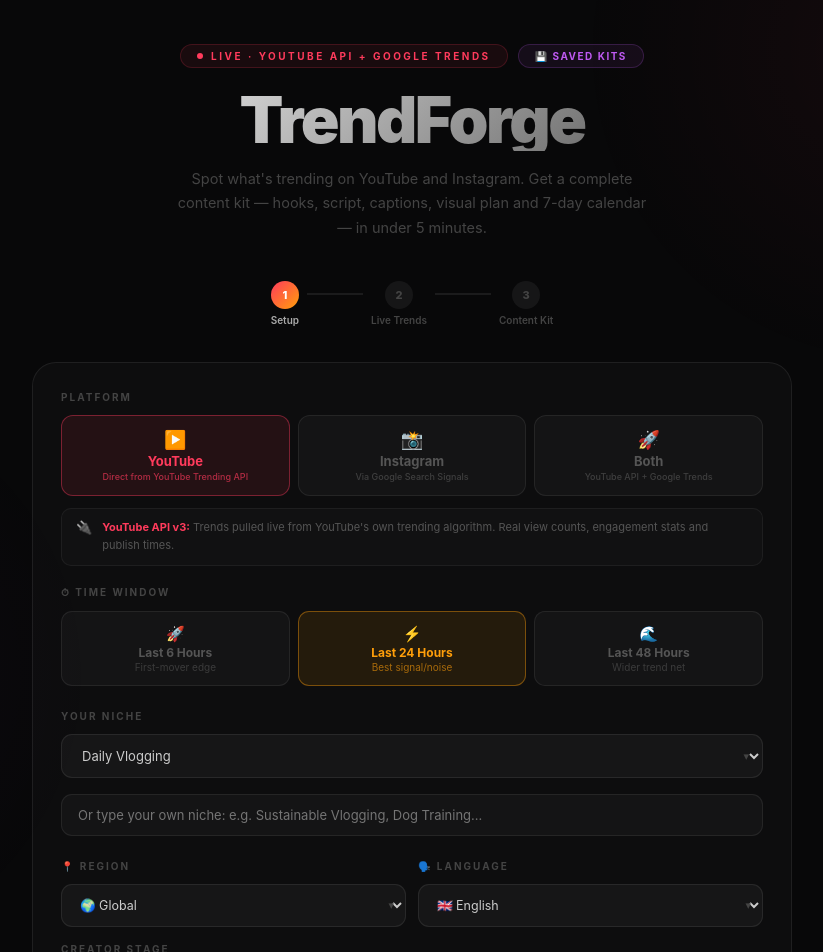
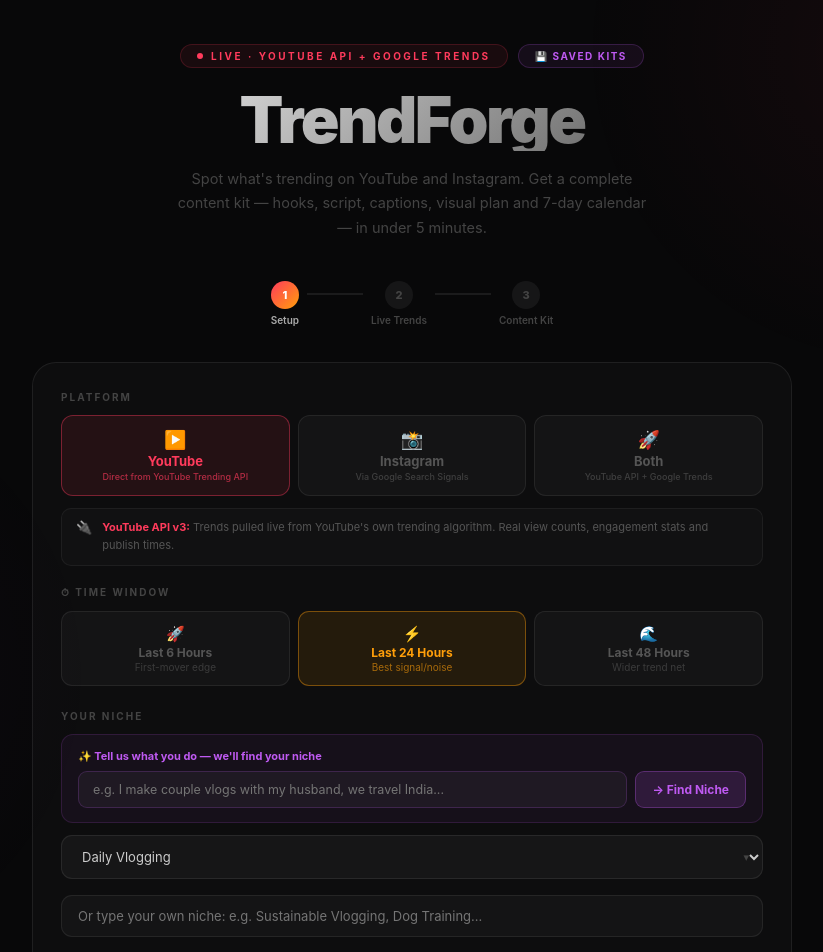
Before and after one commit to annanyaadyasha1-coder/trendforge, a Next.js app: page / in a window 1280 px wide. Shown: the top 952 px of the page, without its empty margins (228-1051 px from the left). Built offline with nearby package versions, Linux system fonts and the light colour scheme.

Commit message:
Update index.js

```diff
--- a/pages/index.js
+++ b/pages/index.js
@@ -42,6 +42,7 @@
   { group:"🎮 Tech & Gaming",        niches:["Tech Reviews & Gadgets","Gaming & Esports","AI & Productivity","Coding & Dev Life"] },
   { group:"🎭 Entertainment",        niches:["Comedy & Skits","Pop Culture & Reactions","Music","Sports","True Crime"] },
   { group:"📚 Education & Self-Dev", niches:["Education & Explainers","Motivation & Mindset","Parenting & Family","Relationships & Dating","DIY & Home Decor","Pets & Animals"] },
+  { group:"🎬 Film & Animation",     niches:["Film & Animation","Movie Reviews","Anime","Cartoons & Animation","Film Analysis"] },
 ];
 
 const REGIONS = [
@@ -71,6 +72,9 @@
   { key:"audioFormat",          icon:"🎵", label:"Format & Algorithm"         },
   { key:"performancePrediction",icon:"📊", label:"Performance Prediction"     },
   { key:"calendar",             icon:"📅", label:"7-Day Calendar"             },
+  { key:"youtubeTitles",        icon:"🏆", label:"YouTube Titles (SEO)"       },
+  { key:"youtubeDescription",   icon:"📝", label:"YouTube Description"        },
+  { key:"youtubeTags",          icon:"🏷️",  label:"YouTube Tags"               },
 ];
 
 const TIER_META = {
@@ -267,6 +271,9 @@
   const [platform,setPlatform]=useState("youtube");
   const [niche,setNiche]=useState("Daily Vlogging");
   const [customNiche,setCustomNiche]=useState("");
+  const [nicheDescription,setNicheDescription]=useState("");
+  const [mappingNiche,setMappingNiche]=useState(false);
+  const [mappedResult,setMappedResult]=useState(null);
   const [region,setRegion]=useState("global");
   const [creatorStage,setCreatorStage]=useState("starter");
   const [language,setLanguage]=useState("english");
@@ -307,6 +314,41 @@
     setErrorHint("");
     setDismissed([]);
     window.scrollTo({top:0,behavior:"smooth"});
+  }
+
+  async function doMapNiche() {
+    if (!nicheDescription.trim()) return;
+    setMappingNiche(true);
+    setMappedResult(null);
+    try {
+      const res = await fetch("/api/mapNiche", {
+        method: "POST",
+        headers: {"Content-Type": "application/json"},
+        body: JSON.stringify({ description: nicheDescription }),
+      });
+      const data = await res.json();
+      if (res.ok && data.matchedNiche) {
+        setMappedResult(data);
+        setNiche(data.matchedNiche);
+        setCustomNiche(data.refinedLabel || "");
+      } else {
+        setMappedResult({ error: data.error || "Could not map niche" });
+      }
+    } catch {
+      setMappedResult({ error: "Network error" });
+    }
+    setMappingNiche(false);
+  }
+
+  function acceptMappedNiche() {
+    setNicheDescription("");
+    setMappedResult(null);
+  }
+
+  function rejectMappedNiche() {
+    setMappedResult(null);
+    setNiche("Daily Vlogging");
+    setCustomNiche("");
   }
 
   async function doFetchTrends() {
@@ -437,8 +479,50 @@
 
                     <div style={{marginBottom:16}}>
                       <label style={{display:"block",fontSize:10,color:"#444",letterSpacing:2,textTransform:"uppercase",fontWeight:700,marginBottom:12}}>Your Niche</label>
+
+                      {/* Smart niche mapper */}
+                      <div style={{background:"rgba(191,90,242,0.05)",border:"1px solid rgba(191,90,242,0.15)",borderRadius:12,padding:"14px 16px",marginBottom:12}}>
+                        <div style={{fontSize:11,color:"#BF5AF2",fontWeight:700,marginBottom:8}}>✨ Tell us what you do — we'll find your niche</div>
+                        <div style={{display:"flex",gap:8}}>
+                          <input
+                            type="text"
+                            value={nicheDescription}
+                            onChange={e=>setNicheDescription(e.target.value)}
+                            onKeyDown={e=>e.key==="Enter"&&!mappingNiche&&doMapNiche()}
+                            placeholder="e.g. I make couple vlogs with my husband, we travel India..."
+                            disabled={isBusy||mappingNiche}
+                            style={{flex:1,background:"rgba(255,255,255,0.04)",border:"1px solid rgba(191,90,242,0.2)",borderRadius:9,padding:"10px 14px",color:"#ddd",fontSize:12.5}}
+                          />
+                          <button
+                            onClick={doMapNiche}
+                            disabled={isBusy||mappingNiche||!nicheDescription.trim()}
+                            style={{background:mappingNiche?"rgba(255,255,255,0.04)":"rgba(191,90,242,0.15)",border:"1px solid rgba(191,90,242,0.3)",borderRadius:9,padding:"10px 16px",color:mappingNiche?"#444":"#BF5AF2",fontSize:12,fontWeight:700,cursor:(!nicheDescription.trim()||mappingNiche)?"not-allowed":"pointer",whiteSpace:"nowrap"}}
+                          >
+                            {mappingNiche?"Mapping...":"→ Find Niche"}
+                          </button>
+                        </div>
+
+                        {/* Mapping result */}
+                        {mappedResult&&!mappedResult.error&&(
+                          <div style={{marginTop:12,background:"rgba(50,215,75,0.05)",border:"1px solid rgba(50,215,75,0.2)",borderRadius:9,padding:"12px 14px"}}>
+                            <div style={{fontSize:11,color:"#32D74B",fontWeight:700,marginBottom:4}}>✓ Niche matched!</div>
+                            <div style={{fontSize:13,color:"#ddd",fontWeight:700,marginBottom:3}}>{mappedResult.refinedLabel}</div>
+                            <div style={{fontSize:11,color:"#666",marginBottom:3}}>Category: {mappedResult.matchedNiche}</div>
+                            <div style={{fontSize:11,color:"#555",marginBottom:10}}>{mappedResult.reason}</div>
+                            <div style={{display:"flex",gap:8}}>
+                              <button onClick={acceptMappedNiche} style={{flex:1,background:"rgba(50,215,75,0.1)",border:"1px solid rgba(50,215,75,0.3)",borderRadius:8,padding:"8px",color:"#32D74B",fontSize:11,fontWeight:700,cursor:"pointer"}}>✓ Yes, that's me</button>
+                              <button onClick={rejectMappedNiche} style={{flex:1,background:"rgba(255,69,58,0.06)",border:"1px solid rgba(255,69,58,0.2)",borderRadius:8,padding:"8px",color:"#FF453A",fontSize:11,fontWeight:700,cursor:"pointer"}}>✗ Pick manually</button>
+                            </div>
+                          </div>
+                        )}
+                        {mappedResult?.error&&(
+                          <div style={{marginTop:10,fontSize:11,color:"#FF453A"}}>⚠️ {mappedResult.error} — please pick manually below.</div>
+                        )}
+                      </div>
+
+                      {/* Manual dropdown */}
                       <div style={{position:"relative"}}>
-                        <select value={niche} onChange={e=>{setNiche(e.target.value);setCustomNiche("");}} disabled={isBusy} style={{width:"100%",background:"rgba(255,255,255,0.04)",border:"1.5px solid rgba(255,255,255,0.08)",borderRadius:11,padding:"12px 40px 12px 16px",color:"#ccc",fontSize:13,cursor:"pointer"}}>
+                        <select value={niche} onChange={e=>{setNiche(e.target.value);setCustomNiche("");setMappedResult(null);}} disabled={isBusy} style={{width:"100%",background:"rgba(255,255,255,0.04)",border:"1.5px solid rgba(255,255,255,0.08)",borderRadius:11,padding:"12px 40px 12px 16px",color:"#ccc",fontSize:13,cursor:"pointer"}}>
                           {NICHE_GROUPS.map(g=>(
                             <optgroup key={g.group} label={g.group} style={{background:"#151515",color:"#888"}}>
                               {g.niches.map(n=><option key={n} value={n} style={{background:"#151515",color:"#ccc"}}>{n}</option>)}
```
